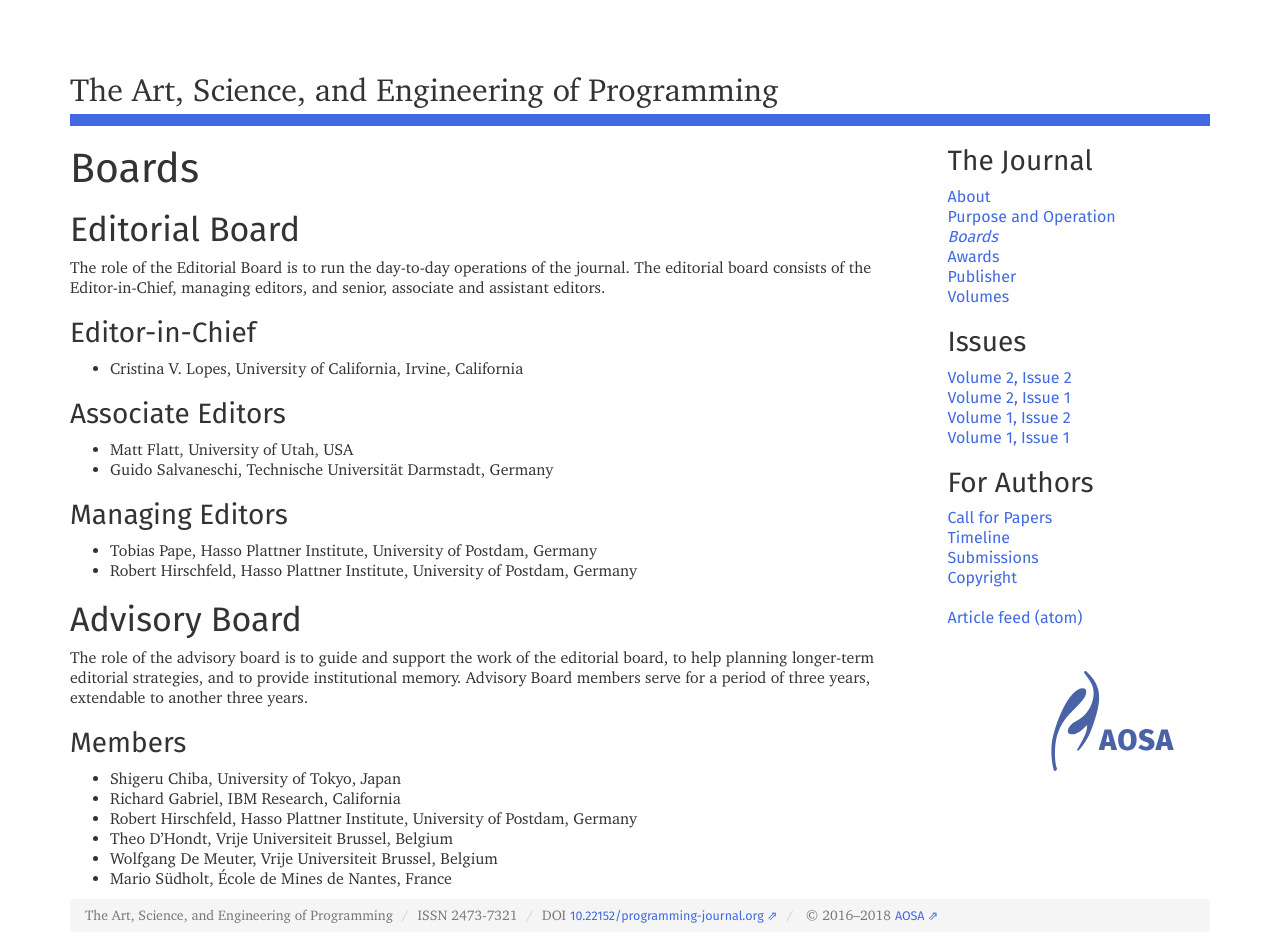
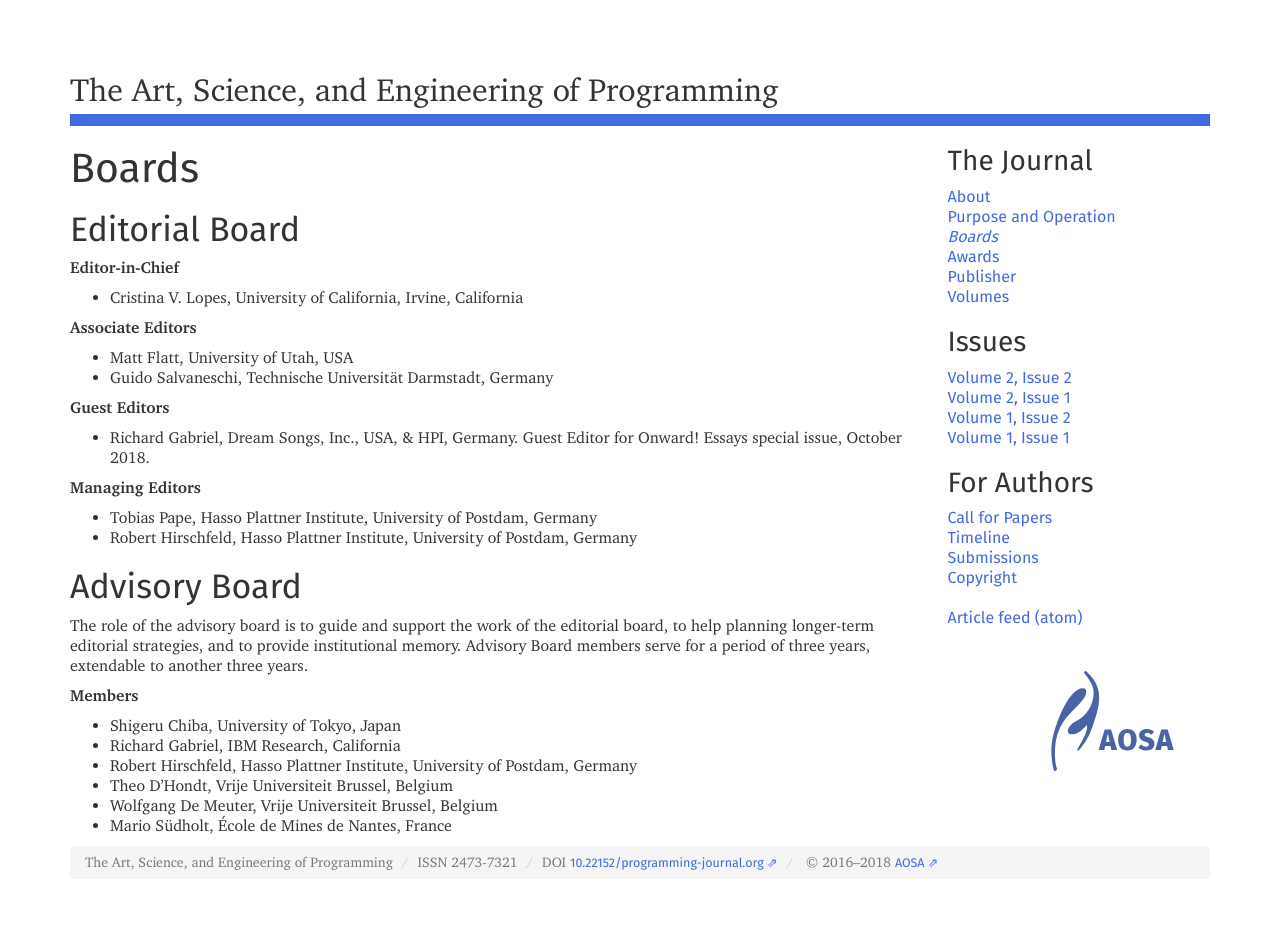
Before and after one commit to programming-journal/programming-journal.github.io, a Jekyll site: the page built from boards/index.markdown, in a window 1280 px wide. Built offline with Jekyll 4.4.1, drawn with Linux system fonts in a browser that asks for light colours; nearby versions of some CDN libraries; after the commit the page ends 900 px from its top, so only the background shows below that.

Commit message:
Added Richard as guest editor for Onward! Essays

```diff
--- a/boards/index.markdown
+++ b/boards/index.markdown
@@ -5,23 +5,25 @@ order: 500
 
 ---
 ## Editorial Board
-The role of the Editorial Board is to run the day-to-day operations of the journal. The editorial board consists of the Editor-in-Chief, managing editors, and senior, associate and assistant editors.
 
-### Editor-in-Chief
+**Editor-in-Chief**
 * Cristina V. Lopes, University of California, Irvine, California
 
-### Associate Editors
+**Associate Editors**
 * Matt Flatt, University of Utah, USA
 * Guido Salvaneschi, Technische Universität Darmstadt, Germany
 
-### Managing Editors
+**Guest Editors**
+* Richard Gabriel, Dream Songs, Inc., USA, & HPI, Germany. Guest Editor for Onward! Essays special issue, October 2018.
+
+**Managing Editors**
 * Tobias Pape, Hasso Plattner Institute, University of Postdam, Germany
 * Robert Hirschfeld, Hasso Plattner Institute, University of Postdam, Germany
 
 ## Advisory Board
 The role of the advisory board is to guide and support the work of the editorial board, to help planning longer-term editorial strategies, and to provide institutional memory. Advisory Board members serve for a period of three years, extendable to another three years.
 
-### Members
+**Members**
 * Shigeru Chiba, University of Tokyo, Japan
 * Richard Gabriel, IBM Research, California
 * Robert Hirschfeld, Hasso Plattner Institute, University of Postdam, Germany
```
